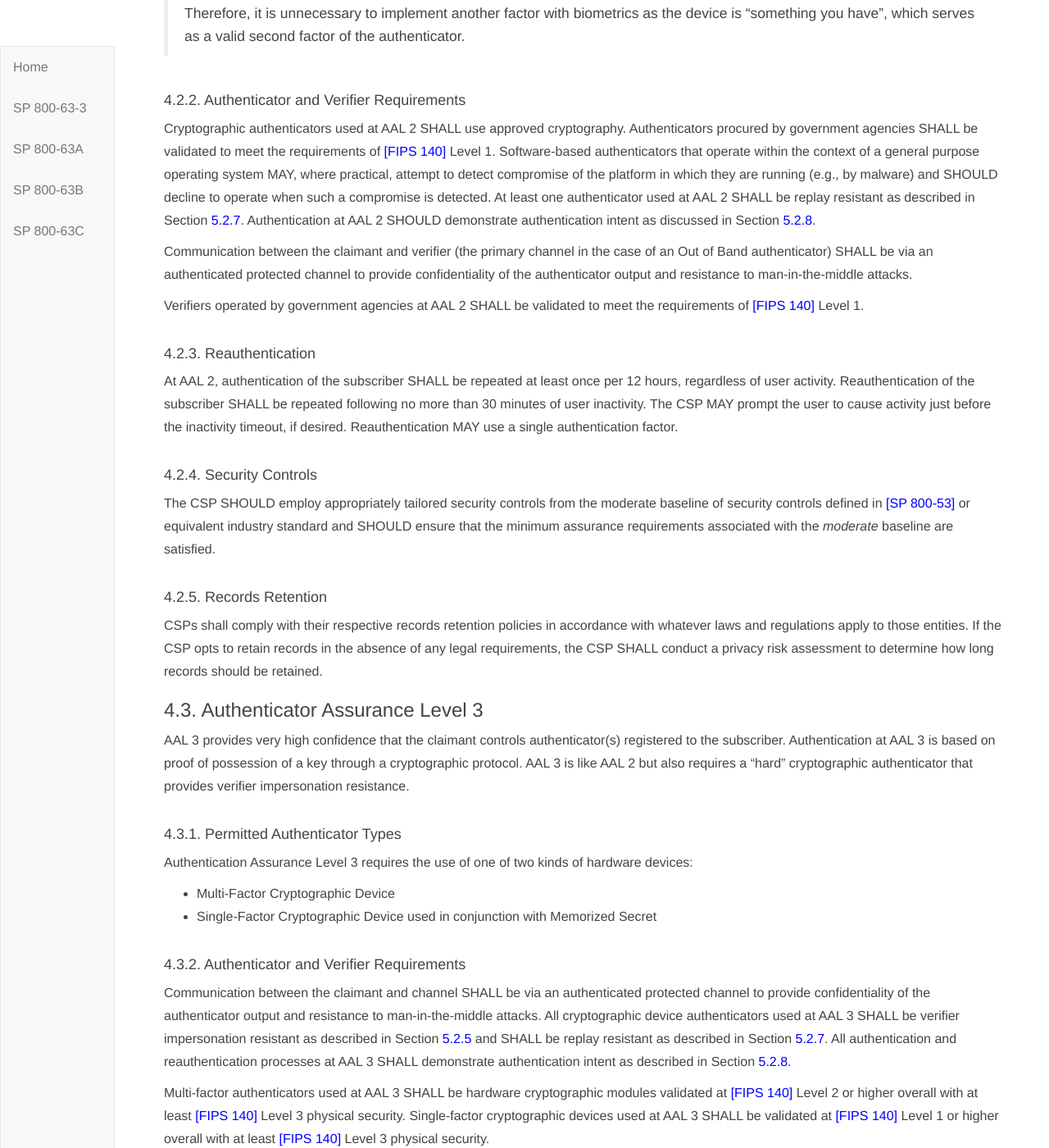
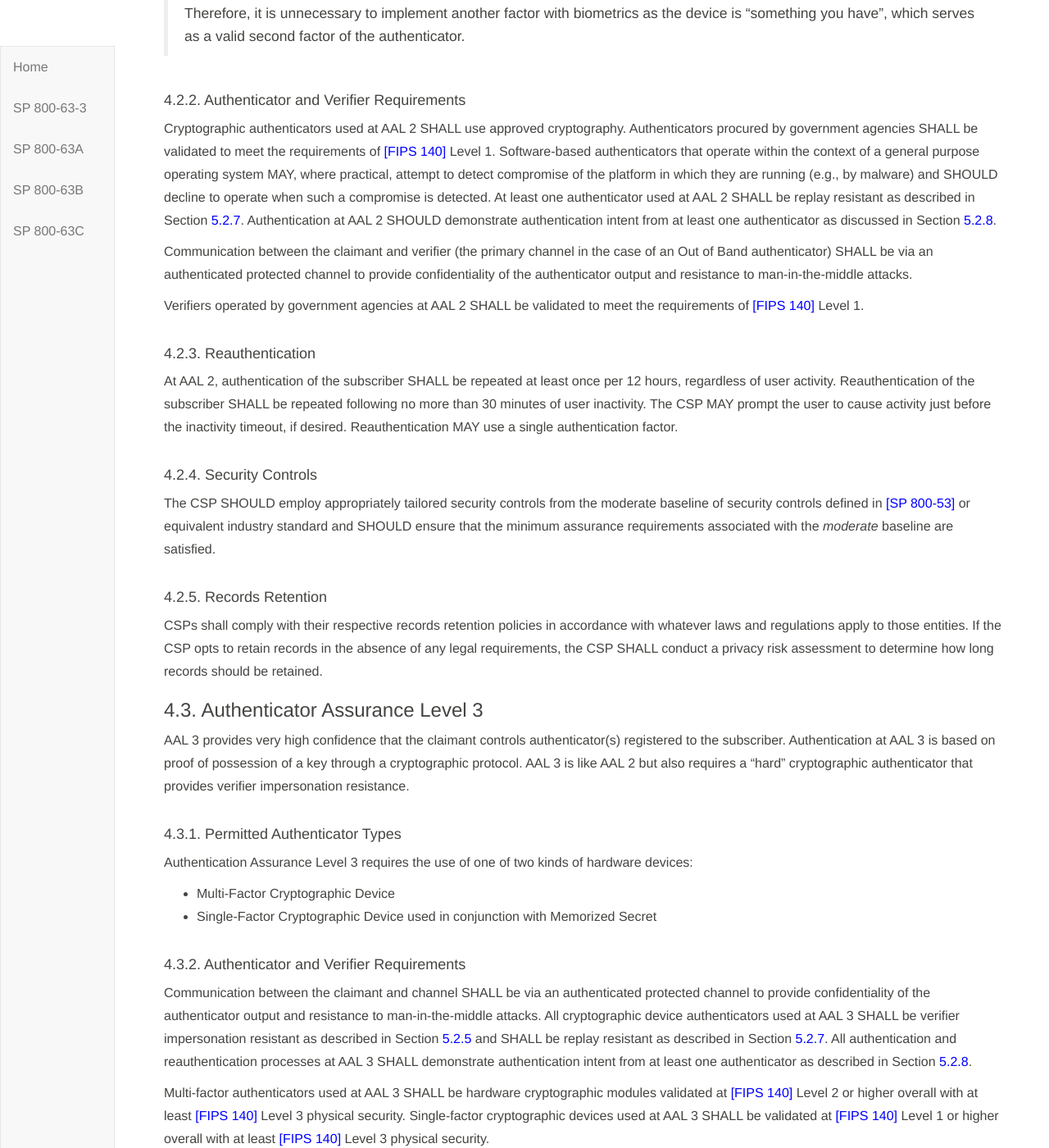
Before and after one commit to usnistgov/800-63-3, a Jekyll site: the page built from sp800-63b/sec4_aal.md, in a window 1280 px wide and 1400 px high, scrolled down 2839 px. Shown: the whole window at 82% size. Built offline with Jekyll 4.4.1, drawn with Linux system fonts in a browser that asks for light colours; our own code applies the rules of GitHub Pages for plain Markdown files.

Commit message:
Clarify that intent from only one authenticator is needed.

```diff
--- a/sp800-63b/sec4_aal.md
+++ b/sp800-63b/sec4_aal.md
@@ -112,7 +112,7 @@ When a combination of two single-factor authenticators is used, it SHALL include
 
 #### 4.2.2. Authenticator and Verifier Requirements
 
-Cryptographic authenticators used at AAL 2 SHALL use approved cryptography. Authenticators procured by government agencies SHALL be validated to meet the requirements of [[FIPS 140]](#FIPS140-2) Level 1. Software-based authenticators that operate within the context of a general purpose operating system MAY, where practical, attempt to detect compromise of the platform in which they are running (e.g., by malware) and SHOULD decline to operate when such a compromise is detected. At least one authenticator used at AAL 2 SHALL be replay resistant as described in Section [5.2.7](#replay). Authentication at AAL 2 SHOULD demonstrate authentication intent as discussed in Section [5.2.8](#intent).
+Cryptographic authenticators used at AAL 2 SHALL use approved cryptography. Authenticators procured by government agencies SHALL be validated to meet the requirements of [[FIPS 140]](#FIPS140-2) Level 1. Software-based authenticators that operate within the context of a general purpose operating system MAY, where practical, attempt to detect compromise of the platform in which they are running (e.g., by malware) and SHOULD decline to operate when such a compromise is detected. At least one authenticator used at AAL 2 SHALL be replay resistant as described in Section [5.2.7](#replay). Authentication at AAL 2 SHOULD demonstrate authentication intent from at least one authenticator as discussed in Section [5.2.8](#intent).
 
 Communication between the claimant and verifier (the primary channel in the case of an Out of Band authenticator) SHALL be via an authenticated protected channel to provide confidentiality of the authenticator output and resistance to man-in-the-middle attacks.
 
@@ -143,7 +143,7 @@ Authentication Assurance Level 3 requires the use of one of two kinds of hardwar
 
 #### 4.3.2. Authenticator and Verifier Requirements
 
-Communication between the claimant and channel SHALL be via an authenticated protected channel to provide confidentiality of the authenticator output and resistance to man-in-the-middle attacks. All cryptographic device authenticators used at AAL 3 SHALL be verifier impersonation resistant as described in Section [5.2.5](#verifimpers) and SHALL be replay resistant as described in Section [5.2.7](#replay). All authentication and reauthentication processes at AAL 3 SHALL demonstrate authentication intent as described in Section [5.2.8](#intent).
+Communication between the claimant and channel SHALL be via an authenticated protected channel to provide confidentiality of the authenticator output and resistance to man-in-the-middle attacks. All cryptographic device authenticators used at AAL 3 SHALL be verifier impersonation resistant as described in Section [5.2.5](#verifimpers) and SHALL be replay resistant as described in Section [5.2.7](#replay). All authentication and reauthentication processes at AAL 3 SHALL demonstrate authentication intent from at least one authenticator as described in Section [5.2.8](#intent).
 
 Multi-factor authenticators used at AAL 3 SHALL be hardware cryptographic modules validated at [[FIPS 140]](#FIPS140-2) Level 2 or higher overall with at least [[FIPS 140]](#FIPS140-2) Level 3 physical security. Single-factor cryptographic devices used at AAL 3 SHALL be validated at [[FIPS 140]](#FIPS140-2) Level 1 or higher overall with at least [[FIPS 140]](#FIPS140-2) Level 3 physical security.
 
```
